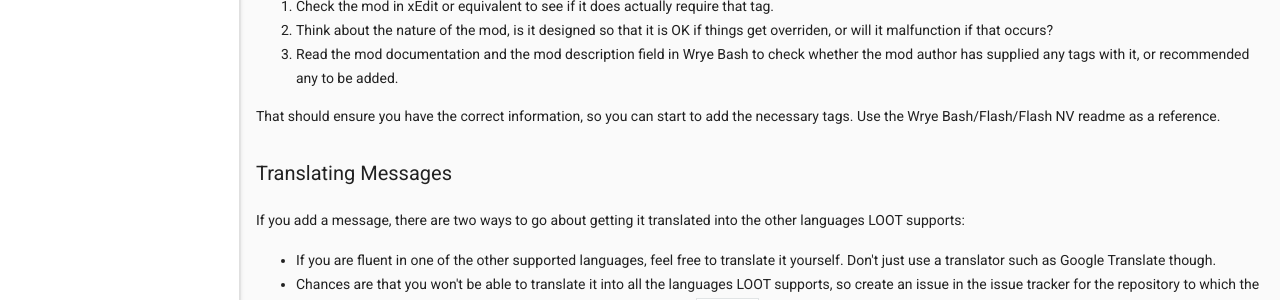
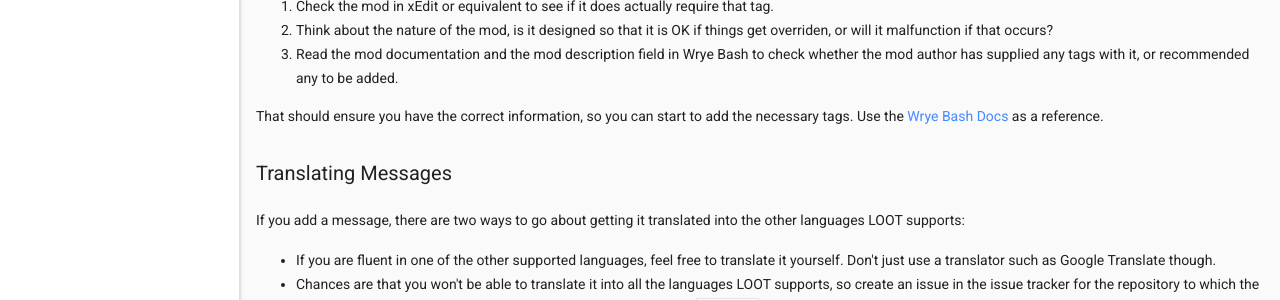
Before and after one commit to loot/loot.github.io, a Jekyll site: the page built from docs/contributing/Masterlist-Editing.html, in a window 1280 px wide. Shown: the part 4432-4732 px from the top of the page. Built offline with Jekyll 4.4.1, drawn with Linux system fonts in a browser that asks for light colours; nearby versions of some CDN libraries.

Commit message:
Link Wrye Bash Docs

```diff
--- a/docs/contributing/Masterlist-Editing.html
+++ b/docs/contributing/Masterlist-Editing.html
@@ -197,7 +197,7 @@ plugins:
   <li>Read the mod documentation and the mod description field in Wrye Bash to check whether the mod author has supplied any tags with it, or recommended any to be added.</li>
 </ol>
 
-<p>That should ensure you have the correct information, so you can start to add the necessary tags. Use the Wrye Bash/Flash/Flash NV readme as a reference.</p>
+<p>That should ensure you have the correct information, so you can start to add the necessary tags. Use the <a href="https://wrye-bash.github.io/">Wrye Bash Docs</a> as a reference.</p>
 
 <h3>Translating Messages</h3>
 
```
